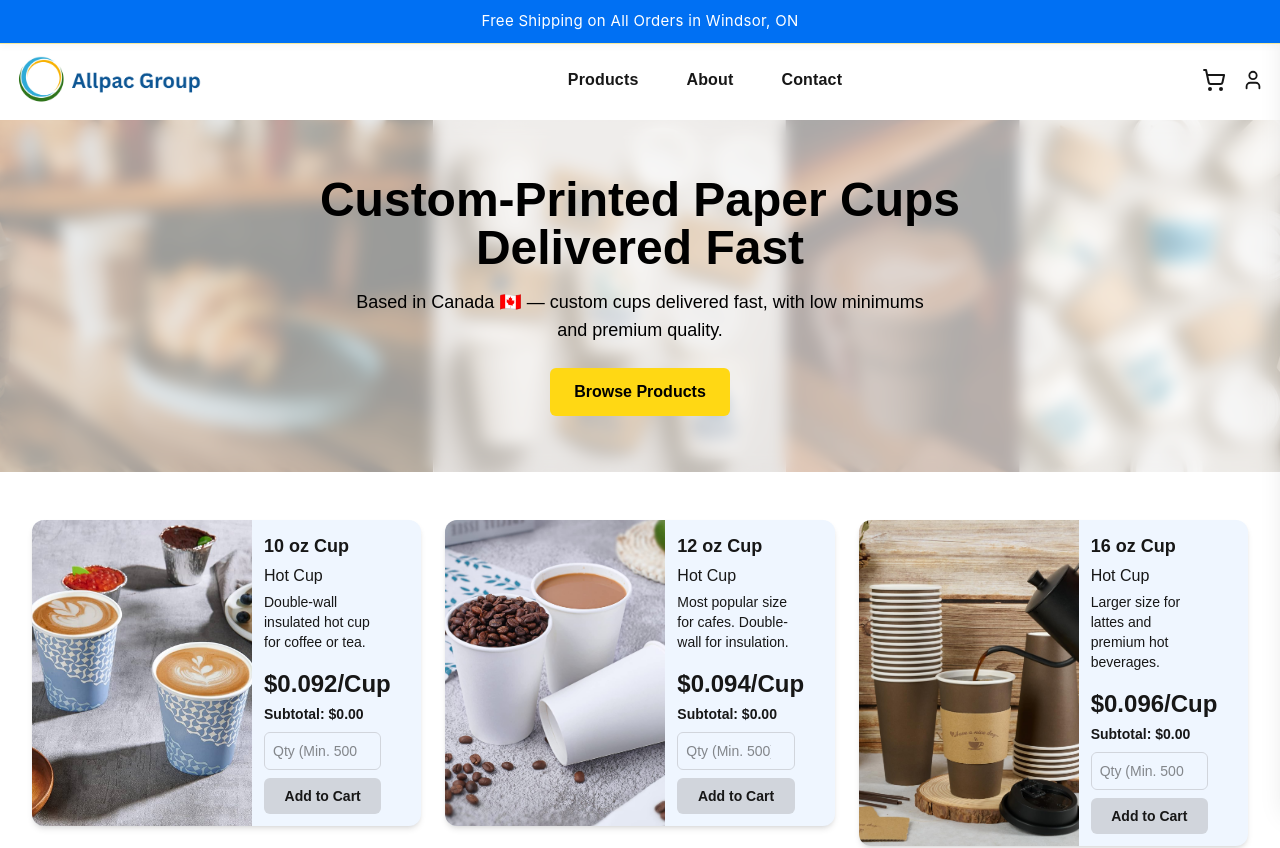
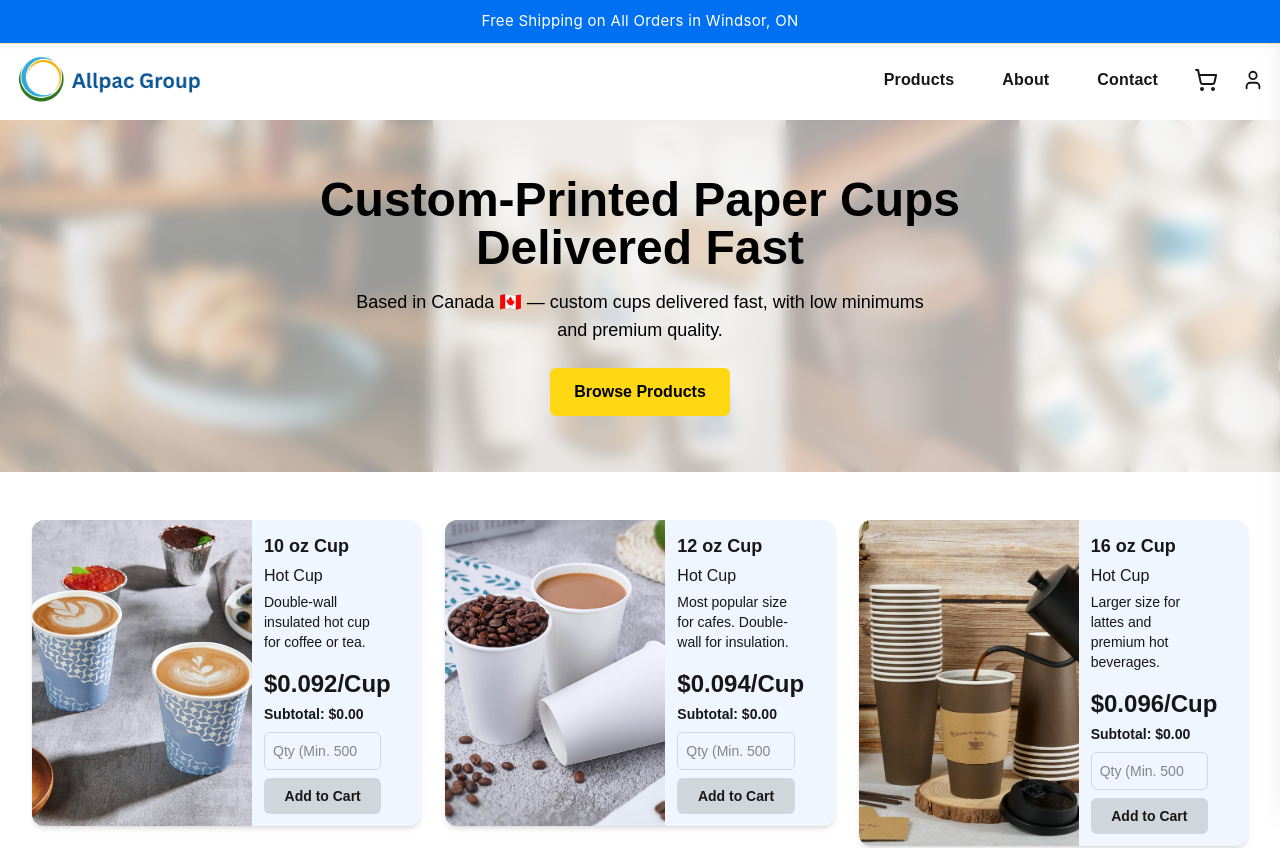
Before and after one commit to Emadedin1/allpacstore, a Next.js app in the folder frontend/: page / in a window 1280 px wide. Shown: the top 848 px of the page. Built offline with nearby package versions, Linux system fonts and the light colour scheme.

Commit message:
Update Navbar.jsx

```diff
--- a/frontend/src/components/layout/Navbar.jsx
+++ b/frontend/src/components/layout/Navbar.jsx
@@ -30,7 +30,7 @@ export default function Navbar() {
   return (
     <header className="bg-white shadow-md relative" style={{ fontFamily: "Arial, Helvetica, sans-serif" }}>
       <div className="max-w-7xl mx-auto px-4 py-4">
-        {/* Desktop navbar (all on one row) */}
+        {/* Desktop navbar (logo left, everything else right) */}
         <div className="hidden sm:flex items-center justify-between w-full">
           {/* Logo */}
           <Link href="/">
@@ -40,32 +40,29 @@ export default function Navbar() {
               className="h-12 w-auto"
             />
           </Link>
-          {/* Center nav links */}
-          <nav className="flex items-center space-x-6 text-allpac text-base font-semibold flex-1 justify-center">
+          {/* Nav links + icons together */}
+          <div className="flex items-center space-x-6">
             <Link
               href="/products"
-              className="px-3 py-2 rounded-lg hover:bg-gray-100 transition text-base"
+              className="px-3 py-2 rounded-lg hover:bg-gray-100 transition text-base font-semibold"
               style={{ letterSpacing: "0.01em" }}
             >
               Products
             </Link>
             <Link
               href="/about"
-              className="px-3 py-2 rounded-lg hover:bg-gray-100 transition text-base"
+              className="px-3 py-2 rounded-lg hover:bg-gray-100 transition text-base font-semibold"
               style={{ letterSpacing: "0.01em" }}
             >
               About
             </Link>
             <Link
               href="/contact"
-              className="px-3 py-2 rounded-lg hover:bg-gray-100 transition text-base"
+              className="px-3 py-2 rounded-lg hover:bg-gray-100 transition text-base font-semibold"
               style={{ letterSpacing: "0.01em" }}
             >
               Contact
             </Link>
-          </nav>
-          {/* Right-side icons */}
-          <div className="flex items-center space-x-4">
             <button
               onClick={openCart}
               className="text-allpac hover:text-red-600 no-close cursor-pointer"
```
